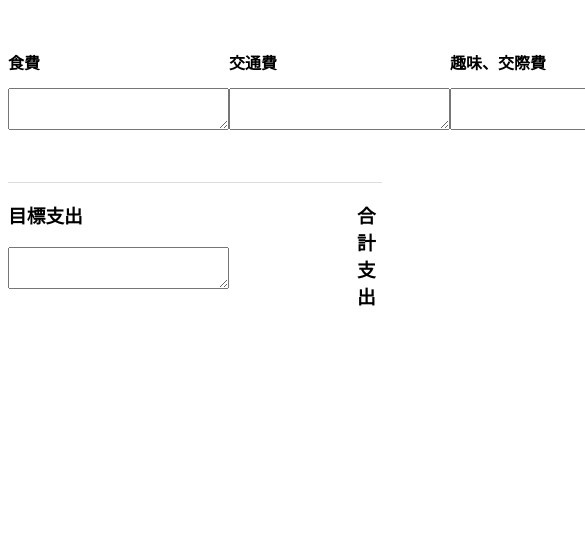
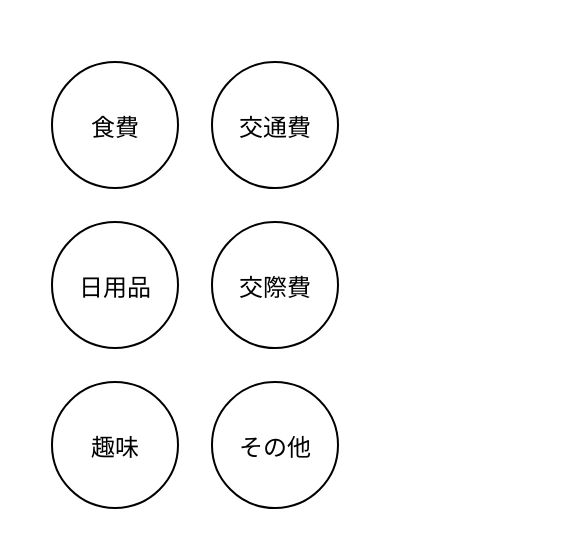
Before and after one commit to rukk0603-rgb/budget_book-ok-hint, a plain HTML site: page index.html in a window 390 px wide. Shown: the part 86-634 px from the top of the page, 585 px wide, since content can reach past the window. Drawn offline with Linux system fonts and the light colour scheme.

Commit message:
Windowsでの作業内容を追加

```diff
--- a/index.html
+++ b/index.html
@@ -1,41 +1,43 @@
 <!DOCTYPE html>
 <html lang="ja">
+
 <head>
   <meta charset="UTF-8">
   <meta name="viewport" content="width=device-width, initial-scale=1.0">
   <title>今日の家計簿</title>
   <link rel="stylesheet" href="style.css">
 </head>
+
 <body>
   <header>
     <h1>今日の家計簿</h1>
   </header>
   <main>
     <div>
-      <h2>食費</h2>
-      <textarea></textarea>
+      <button id="food">食費</button>
     </div>
     <div>
-      <h2>交通費</h2>
-      <textarea></textarea>
+      <button id="trans">交通費</button>
     </div>
     <div>
-      <h2>趣味、交際費</h2>
-      <textarea></textarea>
+      <button id="daily">日用品</button>
     </div>
     <div>
-      <h2>その他</h2>
-      <textarea></textarea>
+      <button id="people">交際費</button>
+    </div>
+    <div>
+    <button id="hobby">趣味</button>
+    </div>
+    <div>
+      <button id="other">その他</button>
     </div>
   </main>
   <footer>
-    <div>
-    <h3>目標支出</h3>
-    <textarea></textarea>
-    </div>
-    <h3>合計支出</h3>
+
   </footer>
+
 
   <script src="main.js"></script>
 </body>
+
 </html>
--- a/style.css
+++ b/style.css
@@ -1,25 +1,40 @@
 @charset "utf-8";
 
 
-
+@media (max-width: 600px) {
 h1 {
   text-align: center;
   margin: 0 0 48px;
   border-bottom: 1px solid #ddd;
-  padding: 4px 0 16px;
+  padding: 4px 0 24px;
+  background:
 }
 
 main {
   display: flex;
-  justify-content: space-between;
+  flex-wrap: wrap;
+  justify-content: center;
+
 }
 
-textarea {
-  font-size: 16px;
+div {
+  margin: 16px;
 }
 
-h2 {
-  font-size: 16px;
+
+button {
+  all: unset;
+  border-radius: 50%;
+  width: 124px;
+  height: 124px;
+  box-shadow: 12px #ddd;
+  border: 2px solid black;
+  cursor: pointer;
+  text-align: center;
+  font-size: 24px;
+  font-family: "M PLUS Rounded 1c", sans-serif;
+
+
 }
 
 footer {
@@ -29,3 +44,4 @@ footer {
   margin-top: 48px;
   border-top: 1px solid #ddd;
 }
+}
```
